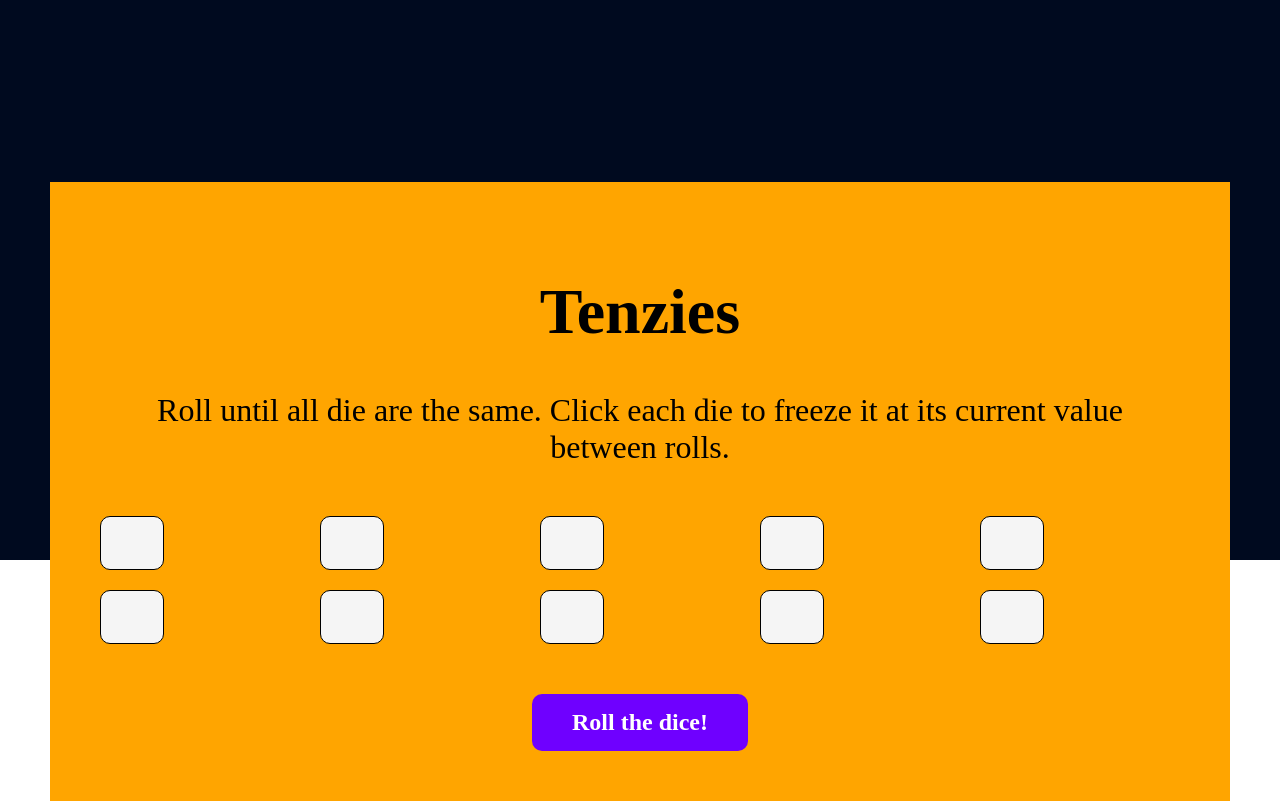
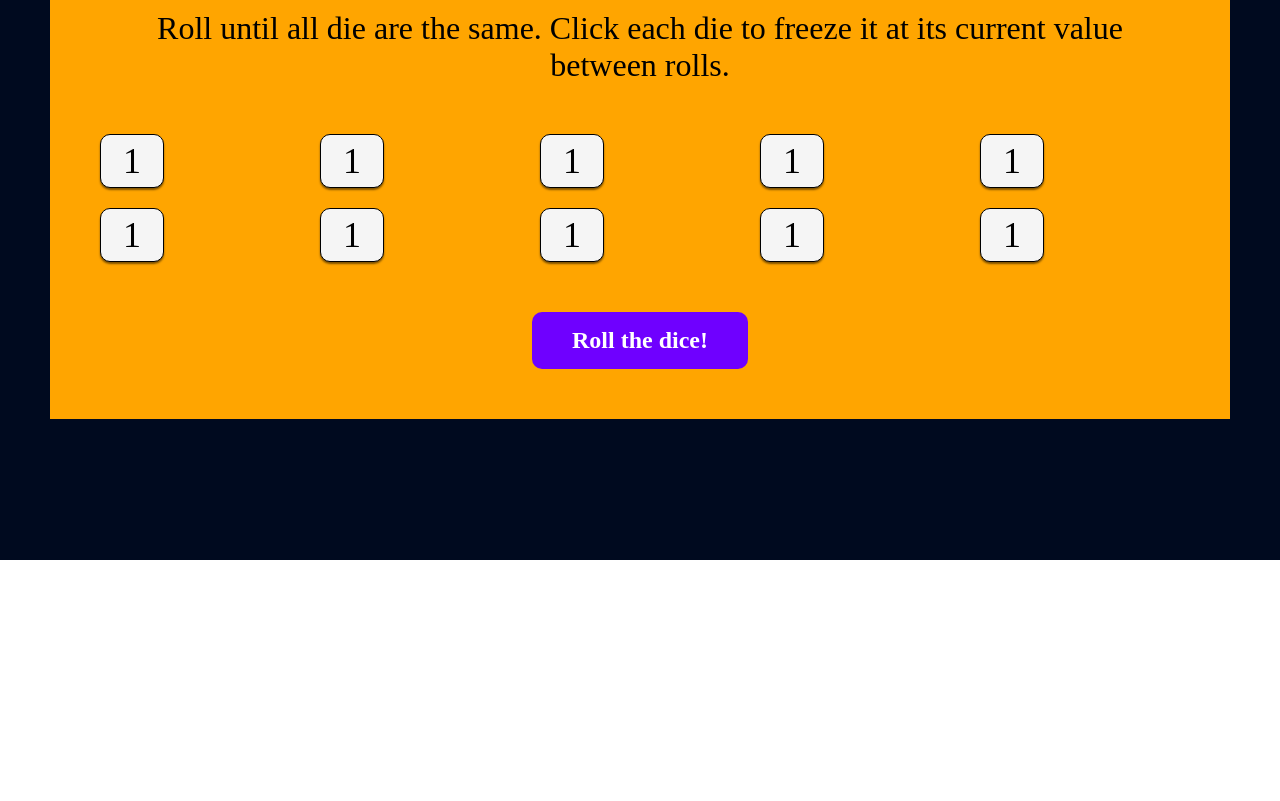
Before and after one commit to DustyDogCodex/Tenzies, a JavaScript app: page / in a window 1280 px wide. Shown: the part 340-1141 px from the top of the page. After the commit the page ends 900 px from the top, so only its background shows below. Built offline with nearby package versions, Linux system fonts and the light colour scheme; the HTML template or start-up script is replaced by a standard one; a web font is replaced by a local one.

Commit message:
moved the dice buttons into its own reusable component. Changed styling to add box shadow to the dice and enlarge font size to make the numbers readable.

```diff
--- a/src/App.css
+++ b/src/App.css
@@ -7,10 +7,12 @@
   height: 100vh;
   background: rgb(0,10,31);
   padding: 50px;
+  display: flex;
+  justify-content: center;
+  align-items: center;
 }
 
 .board {
-  margin-top: 40%;
   background: orange;
   padding: 50px;
   font-size: 32px;
@@ -30,9 +32,11 @@
 .dice {
   height: 50px;
   width: 50px;
+  font-size: 36px;
   background: whitesmoke;
   border: 1px solid black;
   border-radius: 10px;
+  box-shadow: 0px 2px 2px rgba(0, 0, 0, 0.5);
 }
 
 /* styling for roll/reset button */
--- a/src/Components/Board.js
+++ b/src/Components/Board.js
@@ -1,19 +1,21 @@
+import Dice from "./Dice"
+
 function Board(){
     return(
         <div className="board">
             <h1>Tenzies</h1>
             <p>Roll until all die are the same. Click each die to freeze it at its current value between rolls.</p>
             <div className="dice-area">
-                <button className="dice"></button>
-                <button className="dice"></button>
-                <button className="dice"></button>
-                <button className="dice"></button>
-                <button className="dice"></button>
-                <button className="dice"></button>
-                <button className="dice"></button>
-                <button className="dice"></button>
-                <button className="dice"></button>
-                <button className="dice"></button>
+                <Dice value={1}/>
+                <Dice value={1}/>
+                <Dice value={1}/>
+                <Dice value={1}/>
+                <Dice value={1}/>
+                <Dice value={1}/>
+                <Dice value={1}/>
+                <Dice value={1}/>
+                <Dice value={1}/>
+                <Dice value={1}/>
             </div>
             <button className="roll">Roll the dice!</button>
         </div>
--- /dev/null
+++ b/src/Components/Dice.js
@@ -0,0 +1,7 @@
+function Dice(props) {
+    return(
+        <button className="dice">{props.value}</button>
+    )
+}
+
+export default Dice
```
